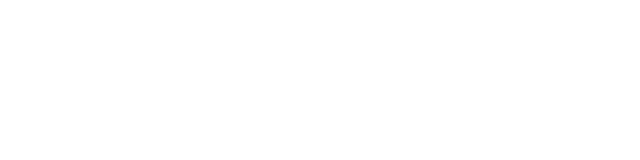
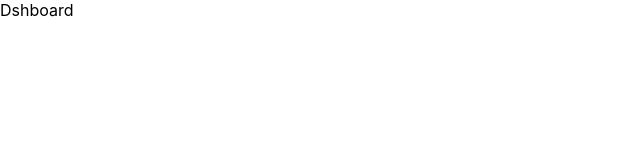
Before and after one commit to gdsc-snu/gcptrack, a React (Create React App) app in the folder client/: page /dashboard in a window 1280 px wide. Shown: the top 160 px of the page, without its empty margins (0-640 px from the left). Built offline with nearby package versions, Linux system fonts and the light colour scheme.

Commit message:
created initial routes

```diff
--- a/client/package.json
+++ b/client/package.json
@@ -10,8 +10,10 @@
     "@types/node": "^16.11.19",
     "@types/react": "^17.0.38",
     "@types/react-dom": "^17.0.11",
+    "@types/react-router-dom": "^5.3.3",
     "react": "^17.0.2",
     "react-dom": "^17.0.2",
+    "react-router-dom": "^5.2.0",
     "react-scripts": "5.0.0",
     "typescript": "^4.5.4",
     "web-vitals": "^2.1.3"
--- a/client/src/App.tsx
+++ b/client/src/App.tsx
@@ -1,10 +1,31 @@
 import React from 'react';
 import './App.css';
+import {
+  BrowserRouter as Router,
+  Route,
+  Switch
+} from 'react-router-dom';
+
+import Profile from './pages/Profile'
+import Dashboard from './pages/Dashboard'
 
 function App() {
   return (
     <div className="App">
-      <></>
+      <>
+      <Router>
+        <Switch>
+          <Route path='/profile'>
+            <Profile/>
+          </Route>
+          <Route path='/dashboard'>
+            <Dashboard/>
+          </Route>
+          <Route path='/'>
+          </Route>
+        </Switch>
+      </Router>
+      </>
     </div>
   );
 }
--- /dev/null
+++ b/client/src/pages/Dashboard.js
@@ -0,0 +1,9 @@
+import React from 'react';
+
+const Dshboard = () => {
+    return(
+        <div> Dshboard </div>
+    )
+}
+
+export default Dshboard
--- /dev/null
+++ b/client/src/pages/Profile.js
@@ -0,0 +1,9 @@
+import React from 'react';
+
+const Profile = () => {
+    return(
+        <div> Profile</div>
+    )
+}
+
+export default Profile
```
Also changed, not shown: 1 other file (tests, documents, lock files or other folders).
